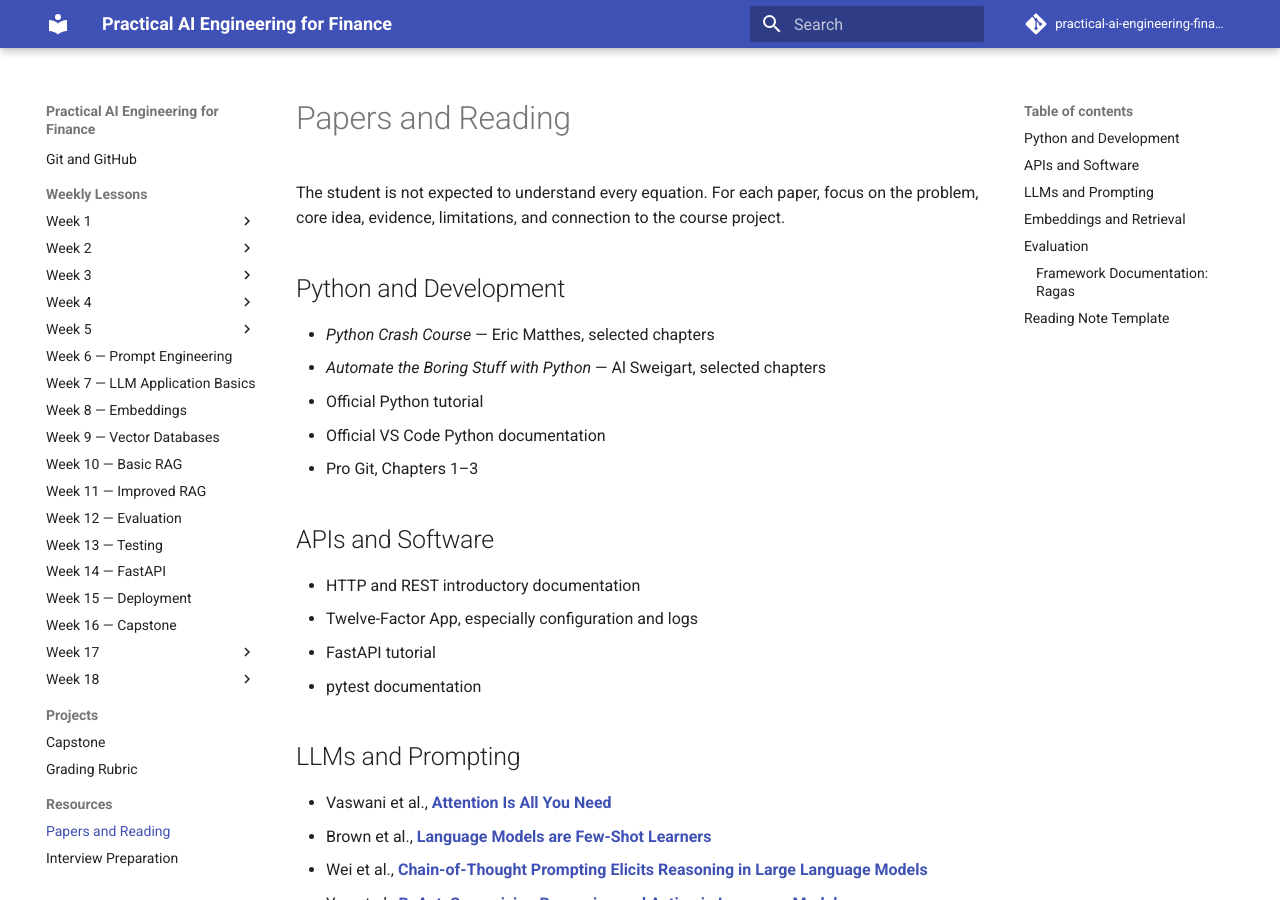
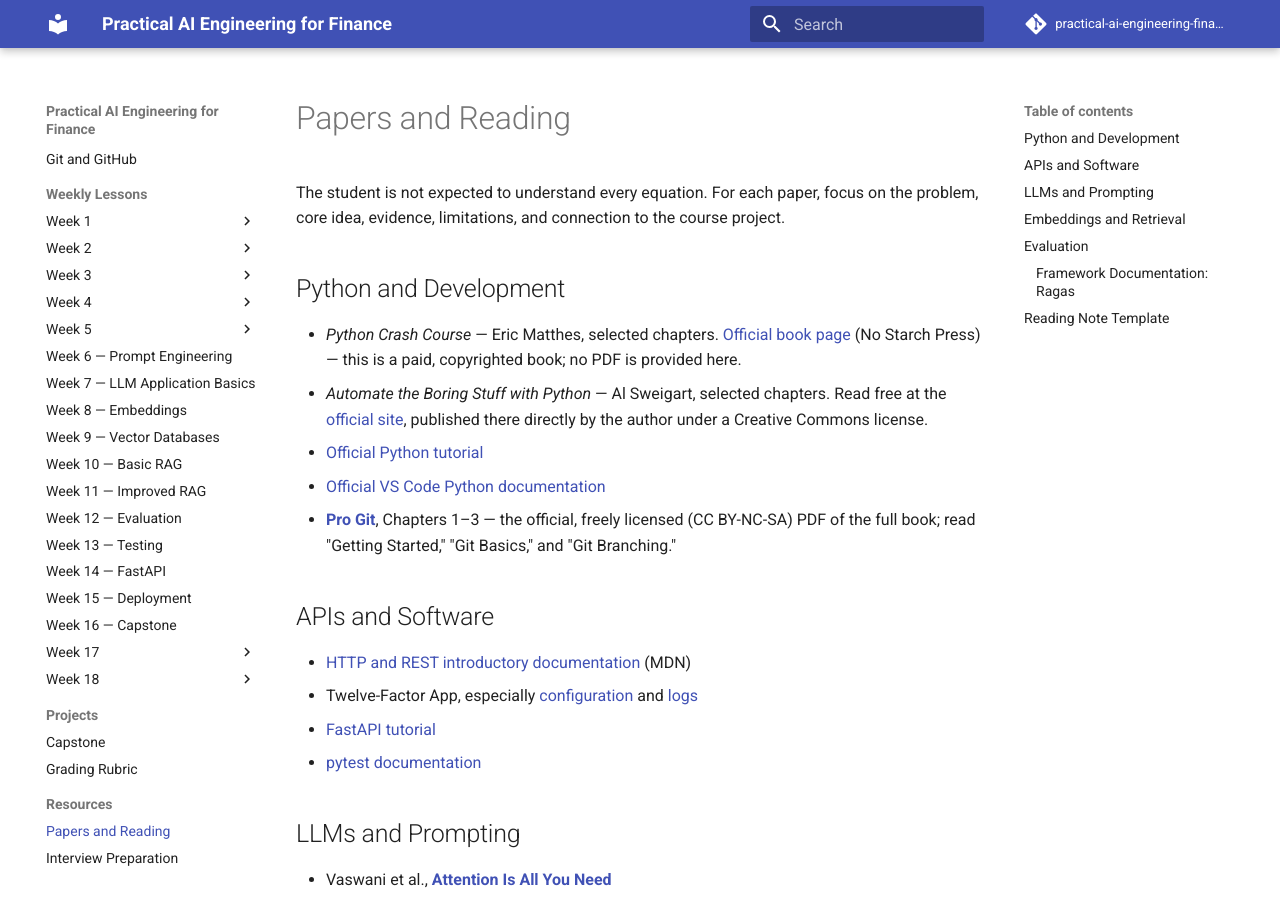
Before and after one commit to CJ5815/practical-ai-engineering-finance, an MkDocs documentation site: the page built from docs/resources/readings.md, in a window 1280 px wide and 900 px high. Built offline with MkDocs 1.6.1 and Material for MkDocs 9.7.7, drawn with Linux system fonts in a browser that asks for light colours; comment, search, counter and statistics services are not loaded.

Commit message:
add papers pdfs

```diff
--- a/docs/resources/readings.md
+++ b/docs/resources/readings.md
@@ -6,18 +6,18 @@
 
 ## Python and Development
 
-- *Python Crash Course* — Eric Matthes, selected chapters
-- *Automate the Boring Stuff with Python* — Al Sweigart, selected chapters
-- Official Python tutorial
-- Official VS Code Python documentation
-- Pro Git, Chapters 1–3
+- *Python Crash Course* — Eric Matthes, selected chapters. [Official book page](https://nostarch.com/python-crash-course-3rd-edition) (No Starch Press) — this is a paid, copyrighted book; no PDF is provided here.
+- *Automate the Boring Stuff with Python* — Al Sweigart, selected chapters. Read free at the [official site](https://automatetheboringstuff.com/), published there directly by the author under a Creative Commons license.
+- [Official Python tutorial](https://docs.python.org/3/tutorial/index.html)
+- [Official VS Code Python documentation](https://code.visualstudio.com/docs/languages/python)
+- [**Pro Git**](papers/pro-git.pdf), Chapters 1–3 — the official, freely licensed (CC BY-NC-SA) PDF of the full book; read "Getting Started," "Git Basics," and "Git Branching."
 
 ## APIs and Software
 
-- HTTP and REST introductory documentation
-- Twelve-Factor App, especially configuration and logs
-- FastAPI tutorial
-- pytest documentation
+- [HTTP and REST introductory documentation](https://developer.mozilla.org/en-US/docs/Web/HTTP/Guides/Overview) (MDN)
+- Twelve-Factor App, especially [configuration](https://12factor.net/config) and [logs](https://12factor.net/logs)
+- [FastAPI tutorial](https://fastapi.tiangolo.com/tutorial/)
+- [pytest documentation](https://docs.pytest.org/en/stable/)
 
 ## LLMs and Prompting
 
```
Also changed, not shown: 1 other file.
